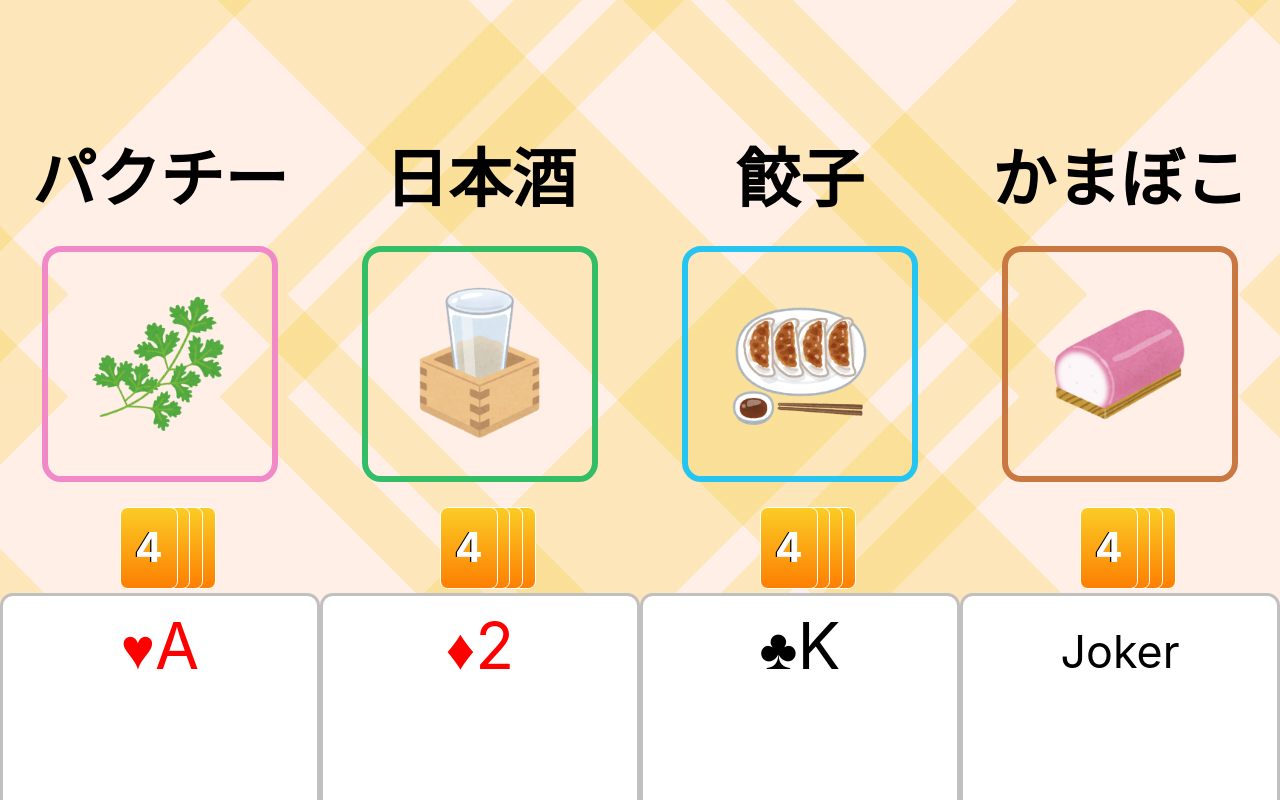
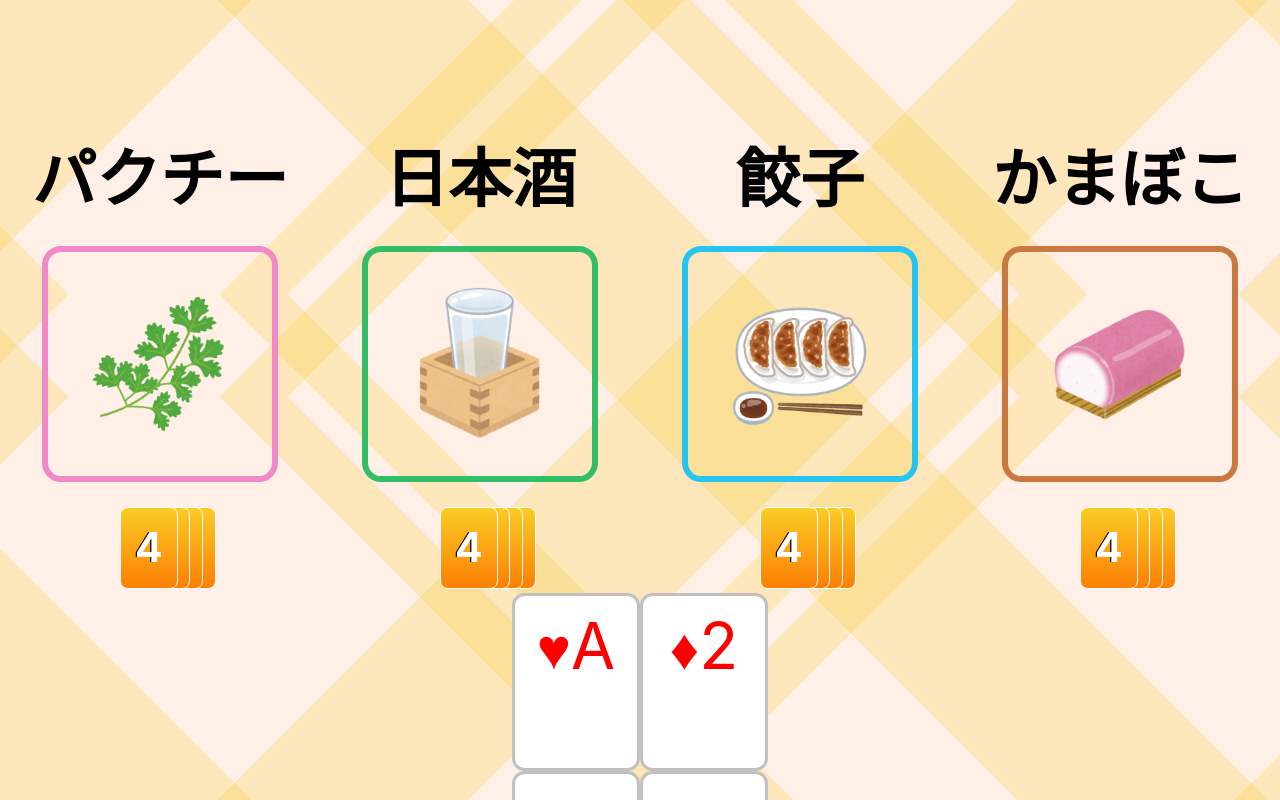
Before and after one commit to chocolamint/MilkyMillionaireReact, a React (Create React App) app in the folder milky-millionaire/: page / in a window 1280 px wide. Shown: the top 800 px of the page. Built offline with nearby package versions, Linux system fonts and the light colour scheme.

Commit message:
捨て札の見た目を最低限整える

```diff
--- a/milky-millionaire/src/App.scss
+++ b/milky-millionaire/src/App.scss
@@ -23,16 +23,21 @@
             flex: 1;
             display: flex;
             flex-direction: column;
+            justify-content: center;
 
             .card-set {
-                flex: 1;
-                display: flex;
+                display: none;
+
+                &:nth-child(1),
+                &:nth-child(2) {
+                    display: flex;
+                }
+
                 flex-direction: row;
-
-                justify-content: space-between;
+                justify-content: center;
 
                 .card-container {
-                    flex: 1;
+                    width: 10vw;
                 }
             }
         }
--- a/milky-millionaire/src/App.tsx
+++ b/milky-millionaire/src/App.tsx
@@ -44,7 +44,11 @@ export default function App() {
     }];
     const stack = {
         cards: [{
-            cardSet: cards
+            cardSet: cards.slice(0, 2)
+        }, {
+            cardSet: cards.slice(2, 4)
+        }, {
+            cardSet: cards.slice(1, 3)
         }]
     };
     const playerInfo = {
```
